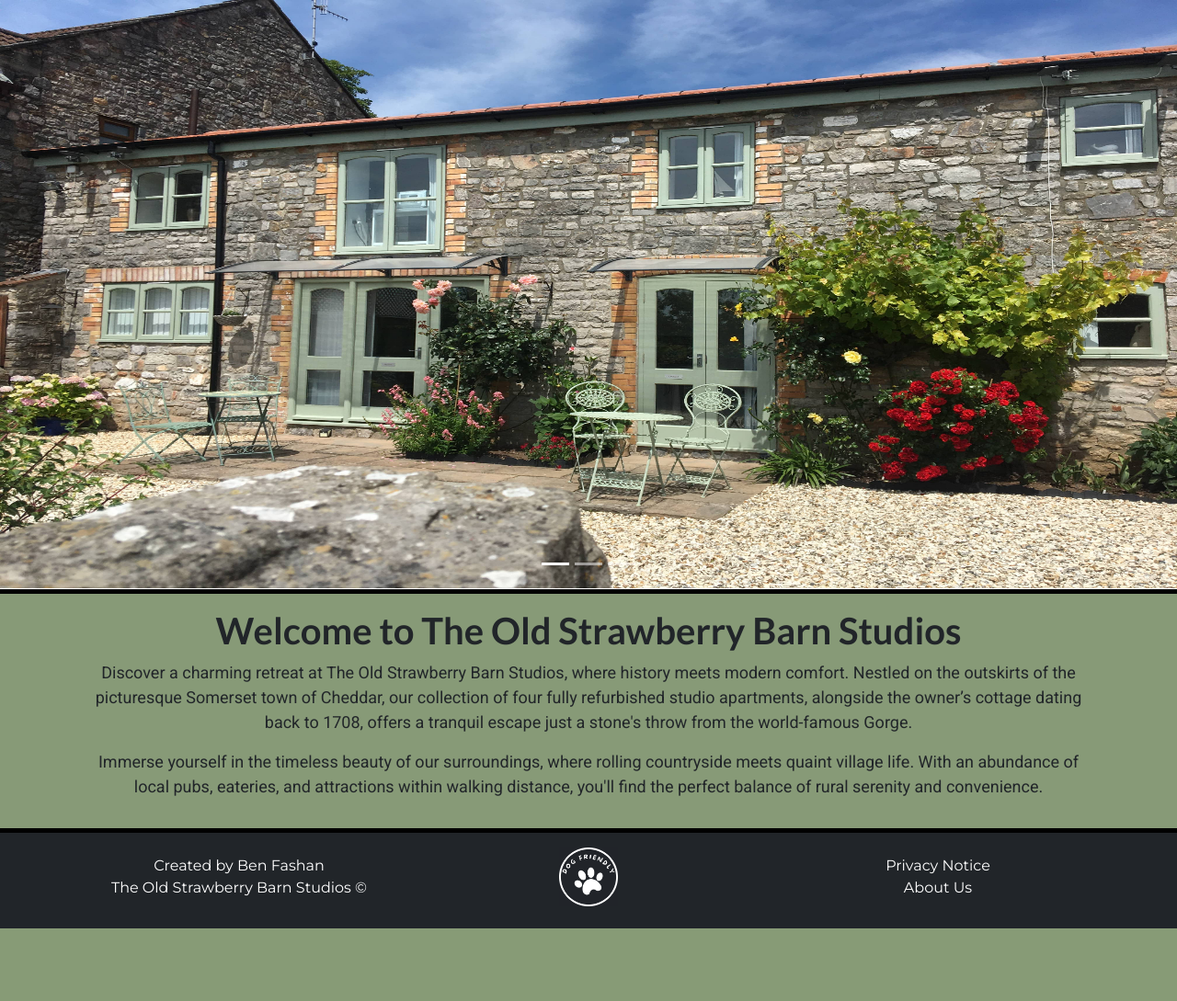
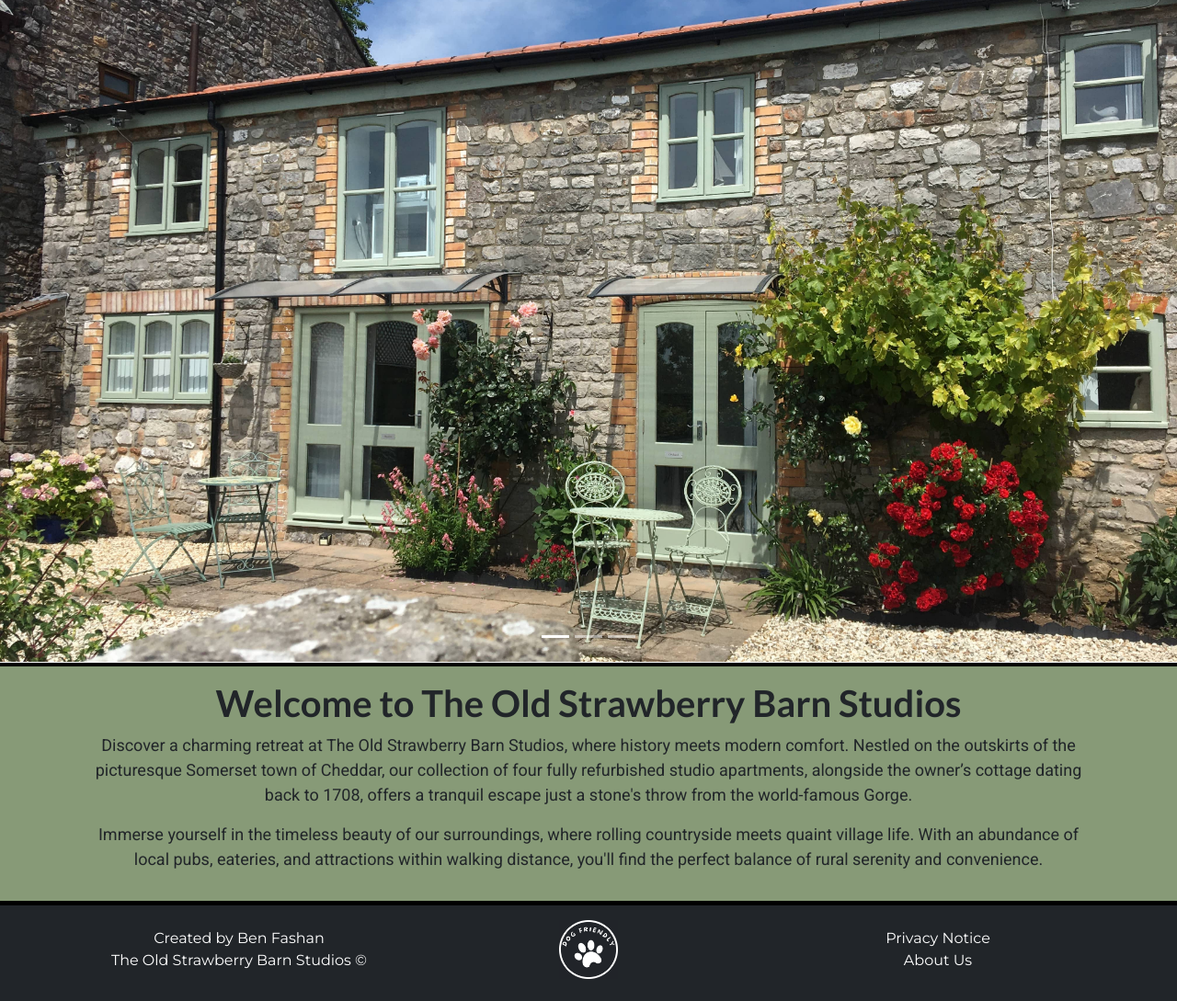
Before and after one commit to BenFash/OldStrawberryBarnStudios, a Django app: page / in a window 1280 px wide. Shown: the part 91-1180 px from the top of the page at 92% size. Before the commit the page ends 1101 px from the top, so only its background shows below. Run offline with Django 4.2, Linux system fonts and the light colour scheme; some libraries are stand-ins or nearby versions.

Commit message:
FIX: carousel img qualityf for monitor  screen

```diff
--- a/static/css/style.css
+++ b/static/css/style.css
@@ -105,9 +105,14 @@ footer a {
 }
 
 /* home.html */
+#homecarousel {
+    height: 90vh;
+}
+
 .homeimg {
-    height: 80vh;
     width: 100%;
+    height: 90vh;
+    object-fit: cover;
 }
 
 #introarea {
@@ -127,4 +132,9 @@ footer a {
     .footer-links {
         font-size: 13px;
     }
+
+    /* .homeimg {
+        height: 80vh;
+        width: 100%;
+    } */
 }
```
